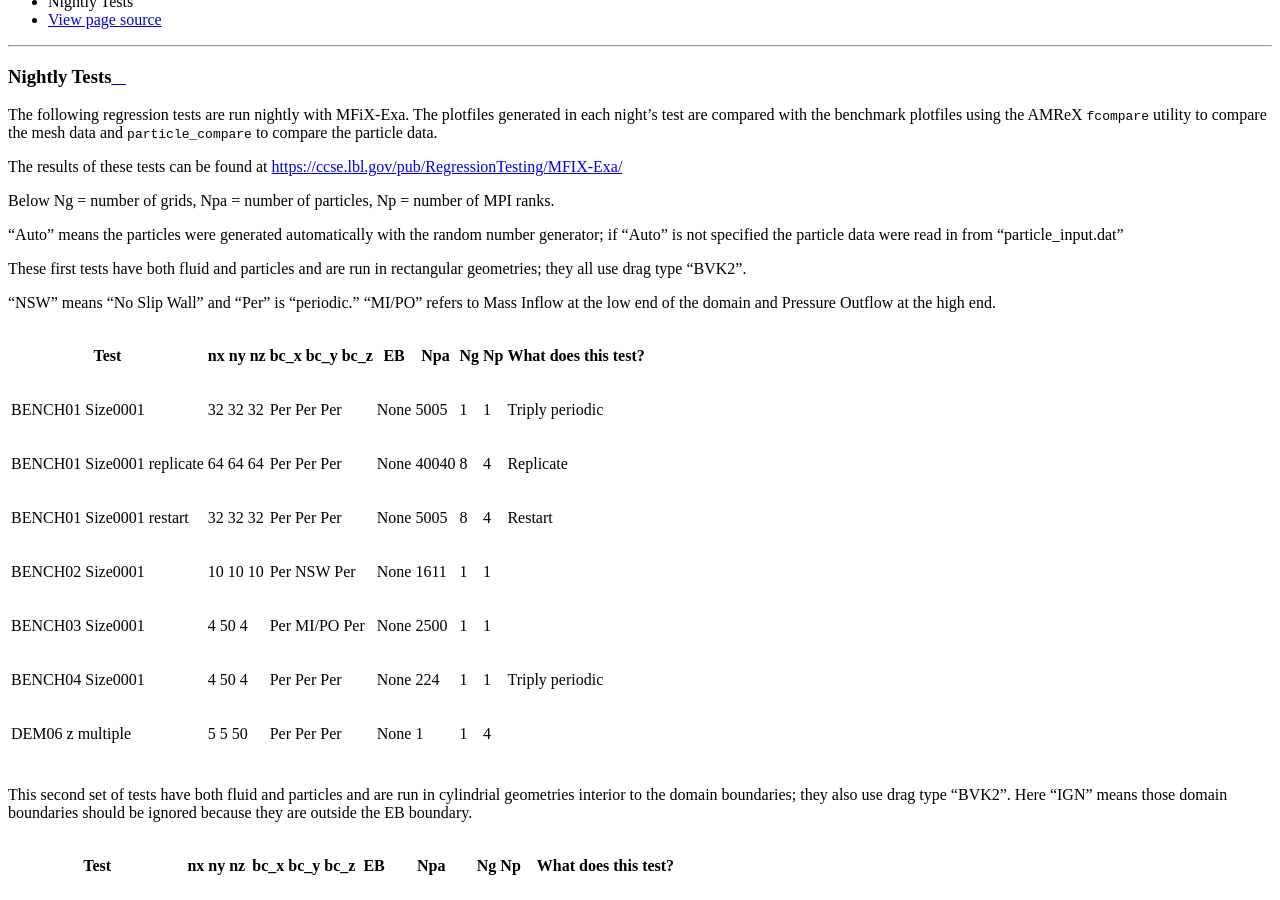
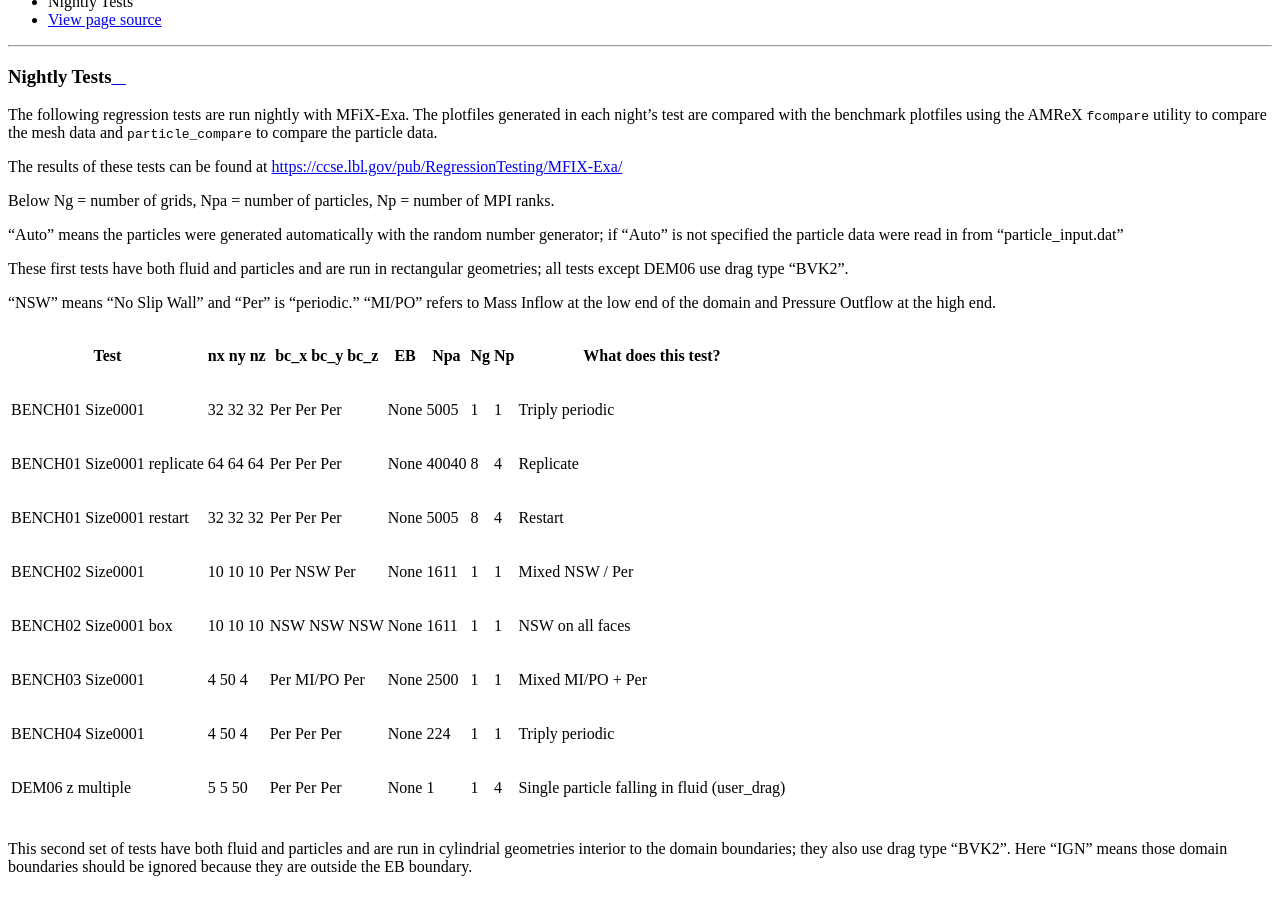
Before and after one commit to mwm126/MFIX-Exa, a Sphinx documentation site: the page built from docs/source/NightlyTests.rst, in a window 1280 px wide and 900 px high, scrolled down 334 px. Built offline with Sphinx 7.4.7 and the Read the Docs theme 2.0.0, drawn with Linux system fonts in a browser that asks for light colours; pages that are not in the unit, such as notebooks, are missing from menus.

Commit message:
Add BENCH02-walls

```diff
--- a/docs/source/NightlyTests.rst
+++ b/docs/source/NightlyTests.rst
@@ -15,7 +15,7 @@ Below Ng = number of grids, Npa = number of particles, Np = number of MPI ranks.
 generator; if "Auto" is not specified the particle data were read in from "particle_input.dat"
 
 These first tests have both fluid and particles and are run in rectangular geometries;
-they all use drag type "BVK2".
+all tests except DEM06 use drag type "BVK2".
 
 "NSW" means "No Slip Wall" and "Per" is "periodic."
 "MI/PO" refers to Mass Inflow at the low end of the domain and Pressure Outflow at the high end.
@@ -37,11 +37,15 @@ they all use drag type "BVK2".
 | Size0001          | 32 | Per    |      |       |    |    |                      |
 | restart           | 32 | Per    |      |       |    |    |                      |
 +-------------------+----+--------+------+-------+----+----+----------------------+
-| BENCH02           | 10 | Per    | None | 1611  | 1  | 1  |                      |
+| BENCH02           | 10 | Per    | None | 1611  | 1  | 1  | Mixed NSW / Per      |
 | Size0001          | 10 | NSW    |      |       |    |    |                      |
 |                   | 10 | Per    |      |       |    |    |                      |
 +-------------------+----+--------+------+-------+----+----+----------------------+
-| BENCH03           | 4  | Per    | None | 2500  | 1  | 1  |                      |
+| BENCH02           | 10 | NSW    | None | 1611  | 1  | 1  | NSW on all faces     |
+| Size0001          | 10 | NSW    |      |       |    |    |                      |
+| box               | 10 | NSW    |      |       |    |    |                      |
++-------------------+----+--------+------+-------+----+----+----------------------+
+| BENCH03           | 4  | Per    | None | 2500  | 1  | 1  | Mixed MI/PO + Per    |
 | Size0001          | 50 | MI/PO  |      |       |    |    |                      |
 |                   | 4  | Per    |      |       |    |    |                      |
 +-------------------+----+--------+------+-------+----+----+----------------------+
@@ -49,9 +53,9 @@ they all use drag type "BVK2".
 | Size0001          | 50 | Per    |      |       |    |    |                      |
 |                   | 4  | Per    |      |       |    |    |                      |
 +-------------------+----+--------+------+-------+----+----+----------------------+
-| DEM06             | 5  | Per    | None | 1     | 1  | 4  |                      |
-| z multiple        | 5  | Per    |      |       |    |    |                      |
-|                   | 50 | Per    |      |       |    |    |                      |
+| DEM06             | 5  | Per    | None | 1     | 1  | 4  | Single particle      |
+| z multiple        | 5  | Per    |      |       |    |    | falling in fluid     |
+|                   | 50 | Per    |      |       |    |    | (user_drag)          |
 +-------------------+----+--------+------+-------+----+----+----------------------+
 
 This second set of tests have both fluid and particles and are run in cylindrial geometries
```
